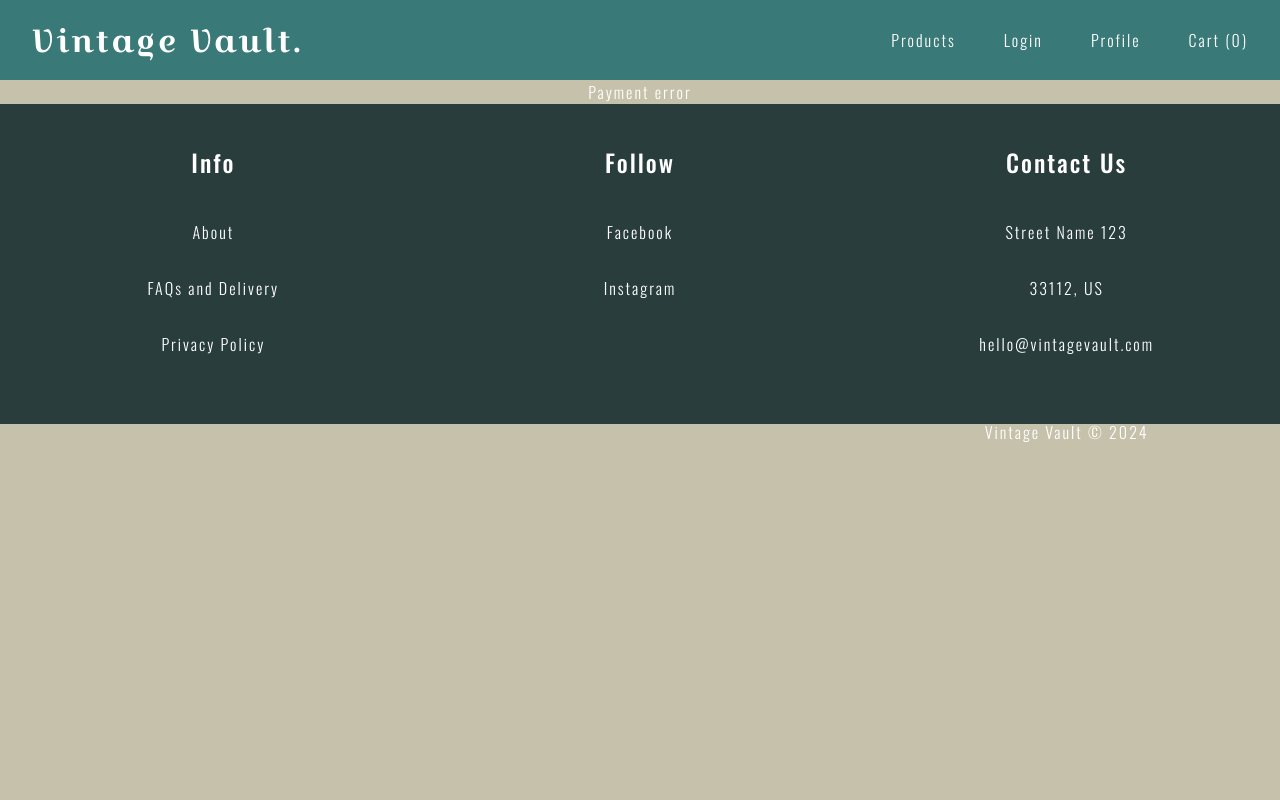
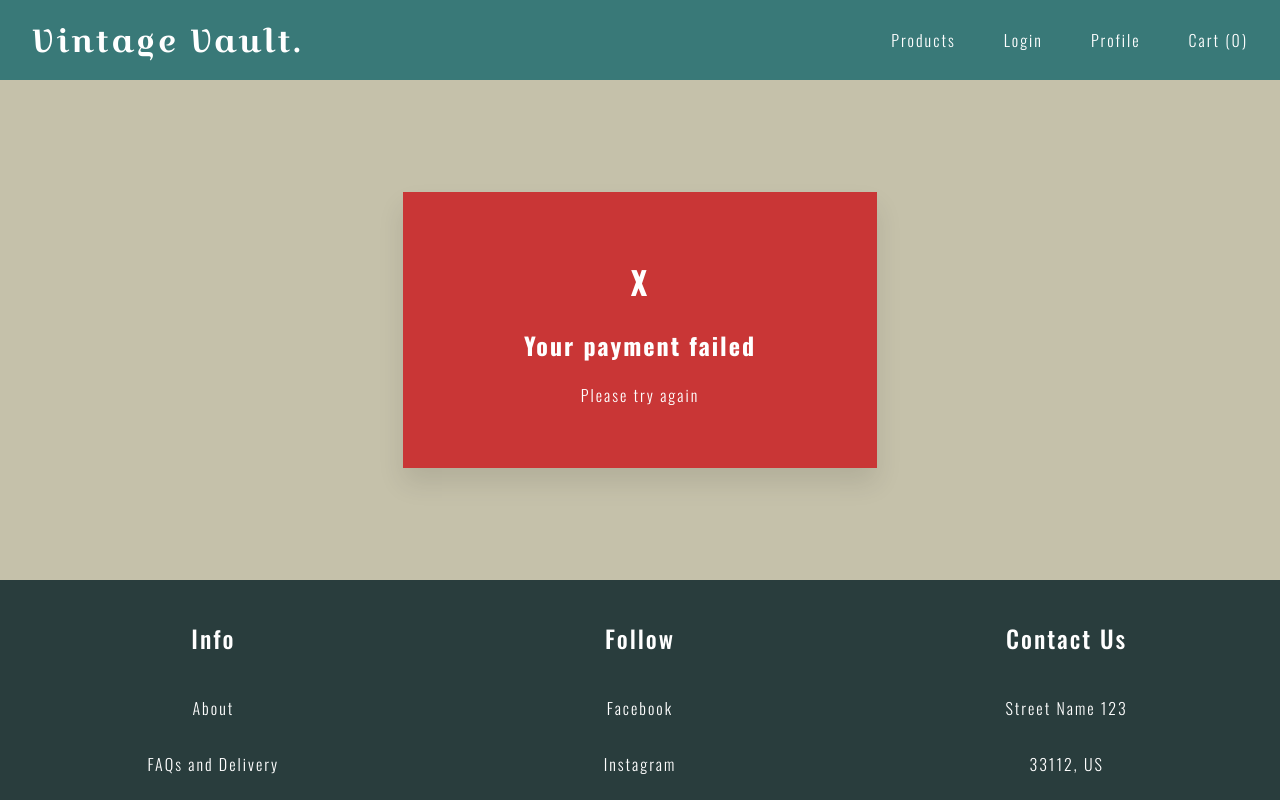
Before and after one commit to rafael-f-dev/Vintage-Vault, a React (Create React App) app in the folder vintage-vault-client/: page /payment/error in a window 1280 px wide. Shown: the top 800 px of the page. Built offline with nearby package versions, Linux system fonts and the light colour scheme; no server answers.

Commit message:
continuing

```diff
--- a/vintage-vault-client/src/App.css
+++ b/vintage-vault-client/src/App.css
@@ -422,9 +422,49 @@ button:hover {
   background-color: #FFDE8E;
 }
 
+.message-box-failure {
+    box-shadow: 0 15px 25px #00000019;
+    background: #c93636;
+    padding: 45px;
+    width: 30%;
+    text-align: center;
+    margin: 40px auto;
+    margin-top: 7em;
+    margin-bottom: 7em;
+}
+
+.message-box-success {
+  box-shadow: 0 15px 25px #00000019;
+  background: #41aa33;
+  padding: 45px;
+  width: 30%;
+  text-align: center;
+  margin: 40px auto;
+  margin-top: 7em;
+  margin-bottom: 7em;
+}
+
+.message-box h1 {
+  font-size: 3em;
+}
+
+.message-box h2 {
+    margin-bottom: 12px;
+    font-size: 40px;
+    font-weight: 500;
+    line-height: 1.2;
+    margin-top: 10px;
+}
+
+.message-box p {
+    margin-bottom: 0px;
+    font-size: 18px;
+    font-weight: 500;
+}
+
 .footer {
   width: 100%;
-  height: 40vh;
+  height: 50vh;
   background-color: #293d3d;
 }
 
--- a/vintage-vault-client/src/views/PaymentError.js
+++ b/vintage-vault-client/src/views/PaymentError.js
@@ -1,7 +1,11 @@
 import React from 'react';
 
 const PaymentError = () => {
-    return(<div>Payment error</div>)
+    return(<div className='message-box-failure'>
+        <h1>X</h1>
+        <h2>Your payment failed</h2>
+        <p>Please try again</p>
+    </div>)
 }
 
 export default PaymentError;
--- a/vintage-vault-client/src/views/PaymentSuccess.js
+++ b/vintage-vault-client/src/views/PaymentSuccess.js
@@ -17,7 +17,11 @@ const PaymentSuccess = () => {
         getSessionData();
     },[]);
 
-    return(<div>Payment success!</div>)
+    return(<div className='message-box-success'>
+        <h1>✓</h1>
+        <h2>Your payment was successful</h2>
+        <p>Thank you for your payment. We will be in contact with more details shortly</p>
+    </div>)
 }
 
 export default PaymentSuccess;
```
Also changed, not shown: vintage-vault-client/src/views/DeleteAcc.js (added).
